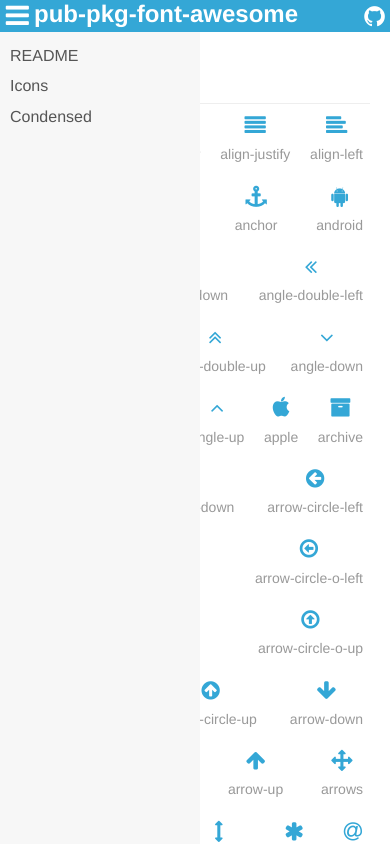
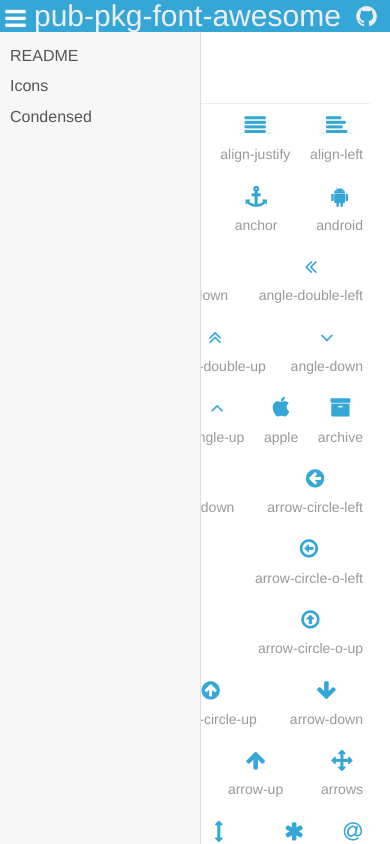
Before and after one commit to jldec/pub-pkg-font-awesome, a website: page doc/gh-pages/index.html in a window 390 px wide. Drawn offline with Linux system fonts and the light colour scheme.

Commit message:
updated pub-theme-doc

```diff
--- a/doc/gh-pages/css/pub-theme-doc.css
+++ b/doc/gh-pages/css/pub-theme-doc.css
@@ -1,23 +1,23 @@
 body { margin:0 auto; font-family:"Helvetica Neue",Helvetica,Arial,sans-serif;
-       font-size:18px; font-weight:300; color:#444; background-color:#fff; }
+       font-size:18px; font-weight:200; color:#444; background-color:#fff; }
 
 a { color:#4183c4; text-decoration:none; }
 
-header { width:100%; height:32px; position:fixed;
-         top:0; left:0; color:#fff; background-color:#34a7d6; }
+header { width:100%; position:fixed;
+         top:0; left:0; color:#eee; background-color:#34a7d6; }
 
-#logo, #topmenu { display:inline-block; }
+#doctitle, #topmenu { display:inline-block; white-space:nowrap}
 #topmenu { float:right; }
 
-#logo h1 { display:inline-block; font-size:24px; margin:0 0 0 34px; }
-#logo p, #topmenu p, #navicon p { display: inline-block; margin:0; }
+#doctitle h1 { display:inline-block; font-size:30px; margin:0 0 0 4px; line-height:31px; font-weight:200; transition:margin 0.4s; }
+#doctitle p, #topmenu p, #navicon p { display:inline-block; margin:0; }
 #topmenu ul { list-style:none; padding:0; margin:0; }
-#topmenu li { display: inline-block; margin:0 8px; }
-header span.fa { line-height:32px; }
-header a, header a:hover { color: #fff; text-decoration: none; }
+#topmenu li { display:inline-block; margin:0 8px; line-height:32px; }
+header a, header a:hover { color:#eee; text-decoration:none; }
 
-#navicon { position:fixed; top:0; left:0; z-index:200; color:#fff; }
-#navicon span.fa { line-height:32px; opacity:0.3; }
+#navicon { position:fixed; top:0; left:0; z-index:200; color:#eee; cursor:pointer; }
+#navicon span.fa, #navicon span.icon { line-height:34px; opacity:0; transition:color 0.4s; }
+#navicon span.icon { line-height:28px; font-size:36px; font-weight:400; padding-left:4px; }
 
 #toc { position:fixed; top:32px; left:0; bottom:0; width:200px; padding-top:0.5em; overflow-y:auto; z-index:200; background-color:#f7f7f7; transition:left 0.4s; }
 #toc ul { list-style:none; margin:0; padding:0; }
@@ -30,16 +30,17 @@ header a, header a:hover { color: #fff; text-decoration: none; }
 
 #content h1, #content h2, #content h3, #content h4, #content h5 { margin-bottom:0.2em; margin-top:1em; }
 
-@media only screen and (max-width: 940px) {
-#toc { left:-1000px; }
+@media only screen and (max-width:1000px) {
+#toc { left:-1000px; border-right:1px solid #ddd; }
 #main { left:0; }
-#navicon span.fa { opacity:1; }
-#navicon:hover span.fa { font-size:1.5em;  }
-#navicon:hover #toc { left:0;}
+#navicon span.fa, #navicon span.icon { opacity:1; }
+#doctitle h1 { margin:0 0 0 34px; }
+#navicon:hover span.fa, #navicon:hover span.icon { line-height:36px; color:#fff; }
+#navicon:hover #toc { left:0; }
 }
 
 @media print {
-html, body { font-size: 10px; color:#000; }
-a { color: #000; text-decoration: underline; }
+html, body { font-size:10px; color:#000; }
+a { color:#000; text-decoration:underline; }
 .toc { display:none; }
 }
--- a/doc/gh-pages/index.html
+++ b/doc/gh-pages/index.html
@@ -20,15 +20,17 @@
 </head>
 <body>
 
-<header><nav>
-<div id="logo"><div data-render-html="/#logo"><h1 id="-pub-pkg-font-awesome-"><a href="./">pub-pkg-font-awesome</a></h1>
-</div></div>
-<div id="topmenu"><div data-render-html="/#topmenu"><p><a href="http://github.com/jldec/pub-pkg-font-awesome" title="Github Repo"><span class="fa fa-lg fa-fw">&#xf09b</span></a></p>
-</div></div>
-</nav></header>
+<header>
+<div id="doctitle"><h1 id="-pub-pkg-font-awesome-"><a href="./">pub-pkg-font-awesome</a></h1>
+</div>
+<div id="topmenu"><ul>
+<li><a href="http://github.com/jldec/pub-pkg-font-awesome" title="github"><span class="fa fa-lg fa-fw">&#xf09b</span></a></li>
+</ul>
+</div>
+</header>
 
-<div id="navicon"><div data-render-html="/#navicon"><p><span class="fa fa-fw fa-lg">&#xf0c9</span></p>
-</div>
+<div id="navicon"><p><span class="fa fa-fw fa-lg">&#xf0c9</span></p>
+
 <nav id="toc">
 <ul>
 <li><a href="./readme">README</a></li>
@@ -40,8 +42,8 @@
 
 <div id="main">
 <div id="content" class="markdown-body">
-<div data-render-page="preview"><div data-render-html="/"><h2 id="icons">Icons</h2>
-</div>
+<div data-render-page="preview"><h2 id="icons">Icons</h2>
+
 
 <div class="jstfy">
 <div class="blox"><span class="fa fa-lg">&#xf042</span><span class="lbl">adjust</span></div>
@@ -644,6 +646,6 @@
 </div>
 </div>
 <script src="./js/jquery-1.11.3.min.js"></script>
-<!-- Copyright (c) 2015 Jürgen Leschner - github.com/jldec -->
+<!-- Copyright (c) 2015 Jürgen Leschner - github.com/jldec - MIT License -->
 </body>
 </html>
--- a/package.json
+++ b/package.json
@@ -1,12 +1,11 @@
 {
   "name": "pub-pkg-font-awesome",
-  "version": "2.0.0",
+  "version": "2.0.1",
   "description": "Use Font Awesome v4.3.0 glyphs from pub-server markdown",
   "main": "pub-config.js",
   "dependencies": {
   },
   "devDependencies": {
-    "pub-theme-doc": "^1.0.1",
     "pub-pkg-seo": "^1.0.0"
   },
   "keywords": [
```
Also changed, not shown: doc/gh-pages/condensed.html (+13 -11 lines), doc/gh-pages/readme.html (+13 -11 lines), doc/index.md (+0 -16 lines), doc/pub-config.js (+7 -4 lines), doc/README.md.
